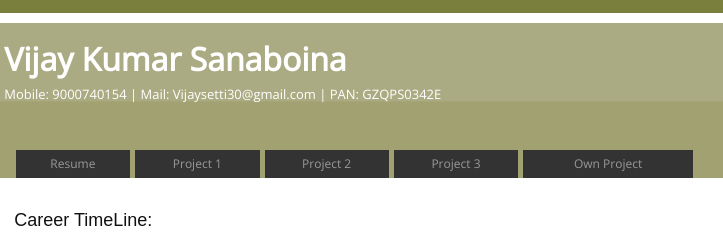
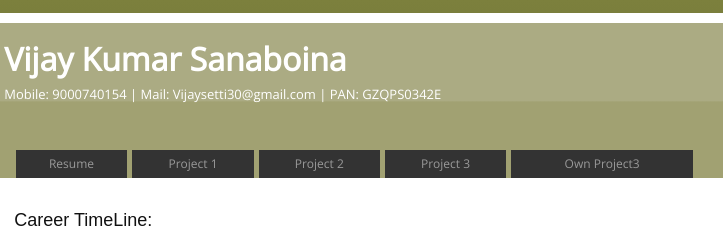
Before and after one commit to vjdevp/Resume, a plain HTML site: page index2.html in a window 1280 px wide. Shown: the top 240 px of the page, 77-800 px from the left. Drawn offline with nearby package versions, Linux system fonts and the light colour scheme.

Commit message:
Update index2.html

```diff
--- a/index2.html
+++ b/index2.html
@@ -59,7 +59,7 @@
 	<li><a href="#" onclick="showPage('page2')">Project 1</a></li>
 	<li><a href="#" onclick="showPage('page3')">Project 2</a></li>
 	<li><a href="#" onclick="showPage('page4')">Project 3</a></li>
-	<li><a href="#" onclick="showPage('page5')">Own Project</a></li>
+	<li><a href="#" onclick="showPage('page5')">Own Project3</a></li>
   </ul>
 <!-- end menu -->
 </div>
```
